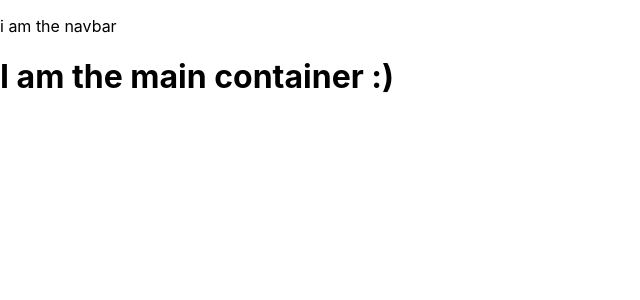
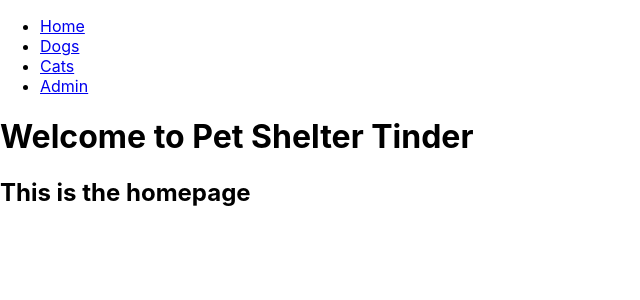
Before and after one commit to ljones-11/pet-shelter-app, a React (Create React App) app in the folder client/: page / in a window 1280 px wide. Shown: the top 300 px of the page, without its empty margins (0-640 px from the left). Built offline with nearby package versions, Linux system fonts and the light colour scheme; no server answers.

Commit message:
routes and navbar added

```diff
--- a/client/package.json
+++ b/client/package.json
@@ -8,6 +8,7 @@
     "@testing-library/user-event": "^13.5.0",
     "react": "^18.2.0",
     "react-dom": "^18.2.0",
+    "react-router-dom": "^6.7.0",
     "react-scripts": "5.0.1",
     "styled-components": "^5.3.6",
     "web-vitals": "^2.1.4"
--- a/client/src/App.js
+++ b/client/src/App.js
@@ -1,13 +1,13 @@
 import './App.css';
 import NavBar from './components/NavBar';
-import Homepage from './containers/Homepage';
+
+
 
 function App() {
   return (
-    <div>
+    <>
       <NavBar />
-      <Homepage />
-    </div>
+    </>
   );
 }
 
--- a/client/src/components/NavBar.js
+++ b/client/src/components/NavBar.js
@@ -1,9 +1,39 @@
 import React from "react";
+import { Link } from 'react-router-dom'
+import { BrowserRouter as Router, Routes, Route } from "react-router-dom";
+import Homepage from '../containers/Homepage';
+import DogContainer from '../containers/DogContainer';
+import CatContainer from '../containers/CatContainer';
+import AdminContainer from '../containers/AdminContainer';
 
 const NavBar = () => {
 
     return(
-        <p>i am the navbar</p>
+        <Router>
+            <nav>
+                <ul>
+                    <li>
+                        <Link to="/">Home</Link>
+                    </li>
+                    <li>
+                        <Link to="/dogs">Dogs</Link>
+                    </li>
+                    <li>
+                        <Link to="/cats">Cats</Link>
+                    </li>
+                    <li>
+                        <Link to="/admin">Admin</Link>
+                    </li>
+                </ul>
+            </nav>
+            <Routes>
+                <Route path='/' element={<Homepage />} />
+                <Route path='/dogs' element={<DogContainer />} />
+                <Route path='/cats' element={<CatContainer />} />
+                <Route path='/admin' element={<AdminContainer />} />
+            </Routes>
+
+        </Router>
     )
 }
 
--- a/client/src/containers/AdminContainer.js
+++ b/client/src/containers/AdminContainer.js
@@ -0,0 +1,10 @@
+import React from "react";
+
+const AdminContainer = () => {
+
+    return (
+        <p>Admin container</p>
+    )
+}
+
+export default AdminContainer;
--- a/client/src/containers/CatContainer.js
+++ b/client/src/containers/CatContainer.js
@@ -0,0 +1,10 @@
+import React from "react";
+
+const CatContainer = () => {
+
+    return (
+        <p>cat container</p>
+    )
+}
+
+export default CatContainer;
--- a/client/src/containers/DogContainer.js
+++ b/client/src/containers/DogContainer.js
@@ -0,0 +1,10 @@
+import React from "react";
+
+const DogContainer = () => {
+
+    return (
+        <p>Dog container</p>
+    )
+}
+
+export default DogContainer;
--- a/client/src/containers/Homepage.js
+++ b/client/src/containers/Homepage.js
@@ -1,6 +1,6 @@
 import React, { useState, useEffect } from 'react'
 
-const MainContainer = () => {
+const Homepage = () => {
 
     const [dogs, setDogs] = useState([])
     const [cats, setCats] = useState([])
@@ -32,8 +32,11 @@ const MainContainer = () => {
 
 
     return (
-        <h1>I am the main container :)</h1>
+        <>
+            <h1>Welcome to Pet Shelter Tinder</h1>
+            <h2>This is the homepage</h2>
+        </>
     )
 }
 
-export default MainContainer;
+export default Homepage;
```
Also changed, not shown: 1 other file (tests, documents, lock files or other folders).
